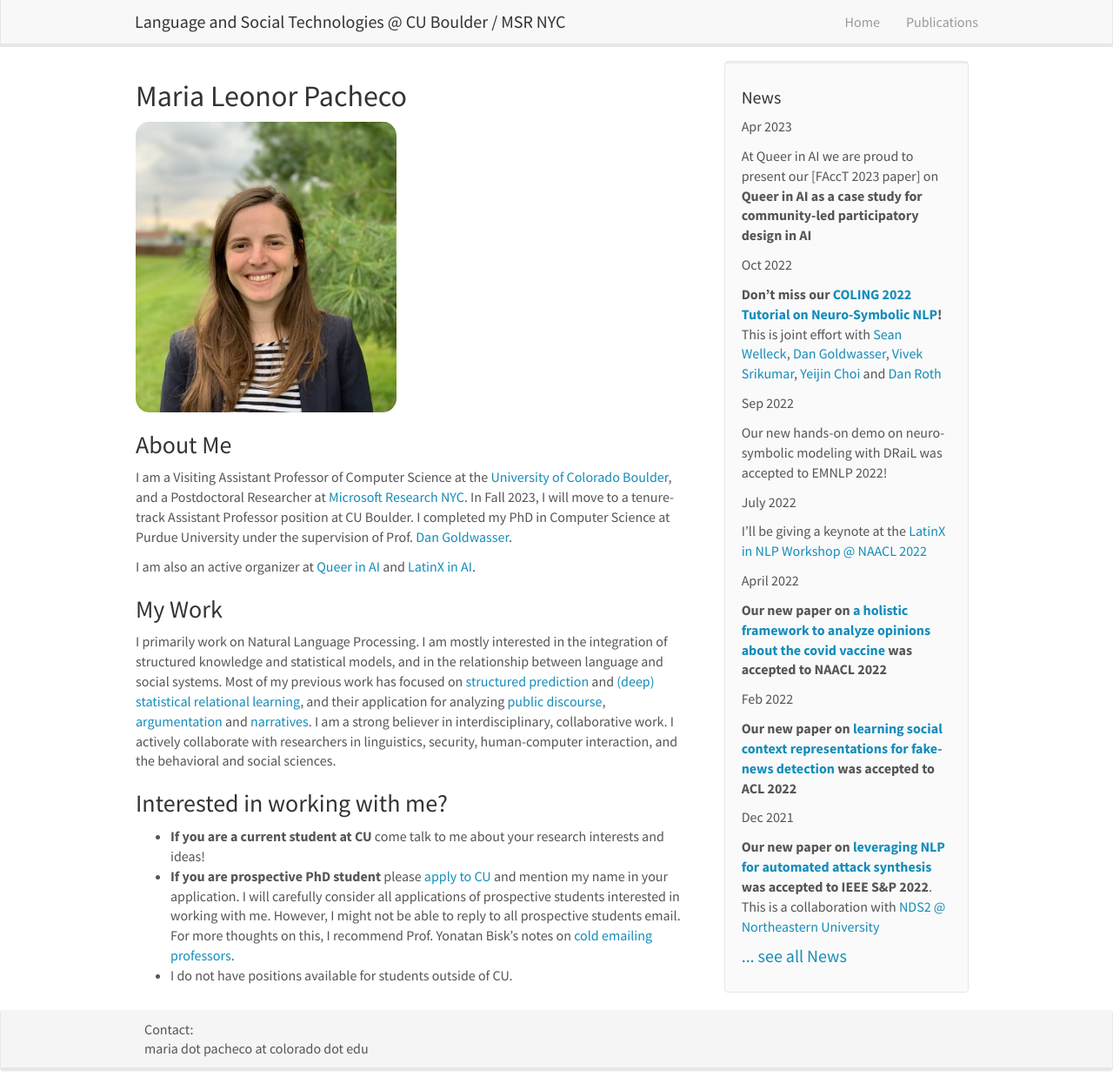
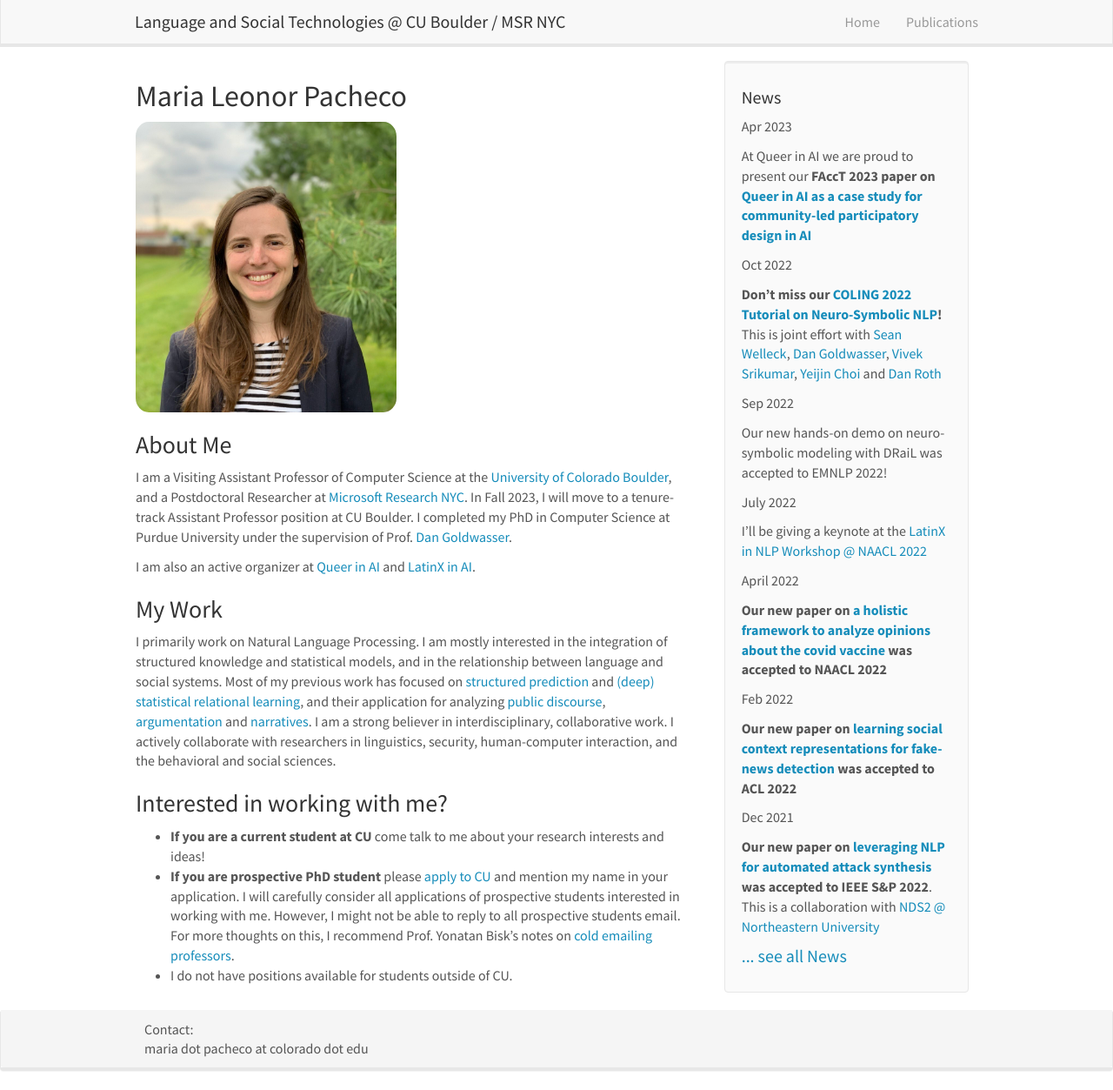
Before and after one commit to mlpacheco/mlpacheco.github.io, a Jekyll site: the page built from _pages/home.md, in a window 1280 px wide and 1253 px high. Shown: the whole window at 87% size. Built offline with Jekyll 4.4.1, drawn with Linux system fonts in a browser that asks for light colours; nearby versions of some CDN libraries; some of the changed lines change nothing that is shown.

Commit message:
Update news.yml

```diff
--- a/_data/news.yml
+++ b/_data/news.yml
@@ -1,5 +1,5 @@
 - date: Apr 2023
-  headline: "At Queer in AI we are proud to present our [FAccT 2023 paper] on **Queer in AI as a case study for community-led participatory design in AI**"
+  headline: "At Queer in AI we are proud to present our **FAccT 2023 paper on [Queer in AI as a case study for community-led participatory design in AI](https://arxiv.org/abs/2303.16972)**"
 
 - date: Oct 2022
   headline: "**Don't miss our [COLING 2022 Tutorial on Neuro-Symbolic NLP](https://ns4nlp-coling.github.io/)!** This is joint effort with [Sean Welleck](https://cs.nyu.edu/~welleck/), [Dan Goldwasser](https://www.cs.purdue.edu/homes/dgoldwas/), [Vivek Srikumar](https://svivek.com/), [Yeijin Choi](https://homes.cs.washington.edu/~yejin/) and [Dan Roth](https://www.cis.upenn.edu/~danroth/)"
```
